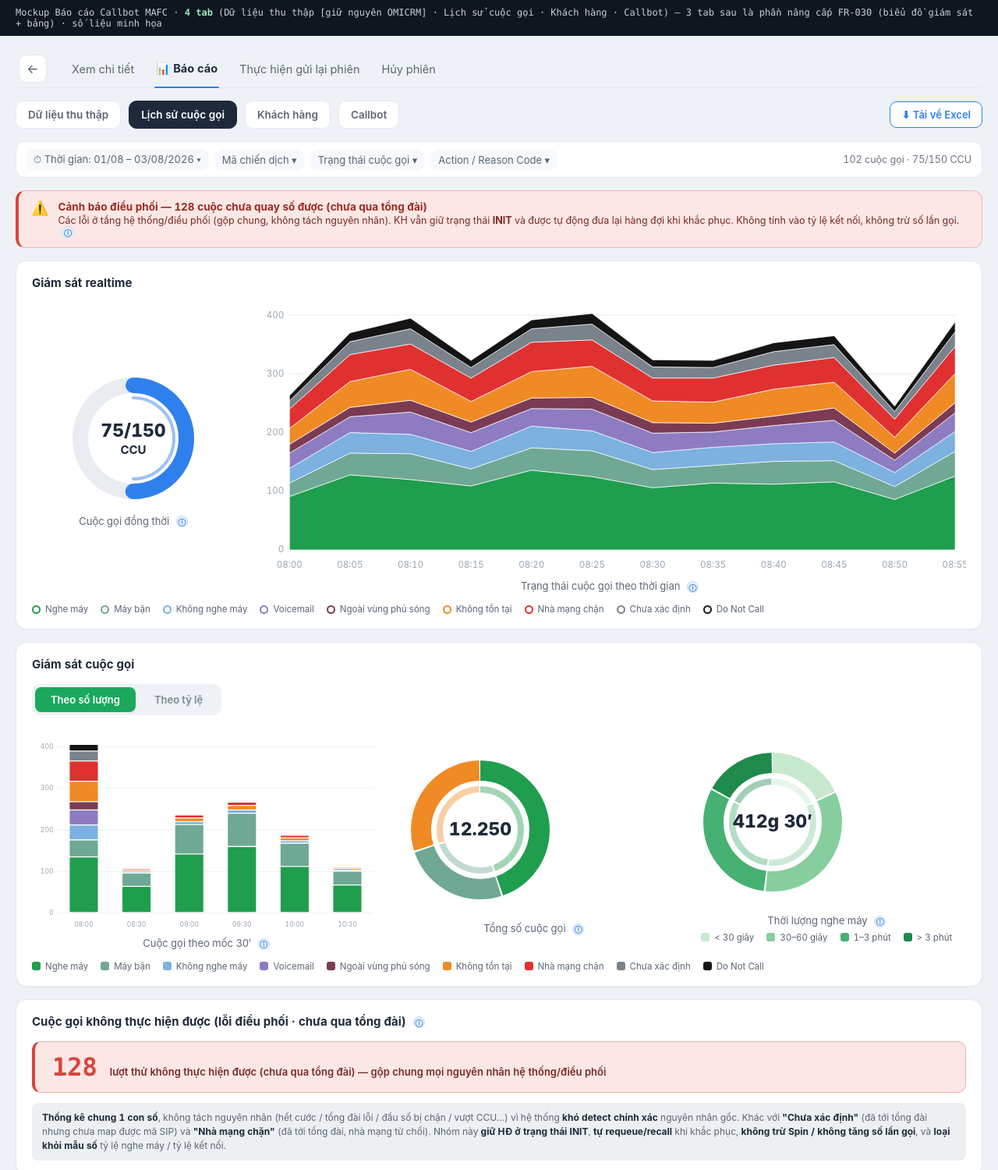
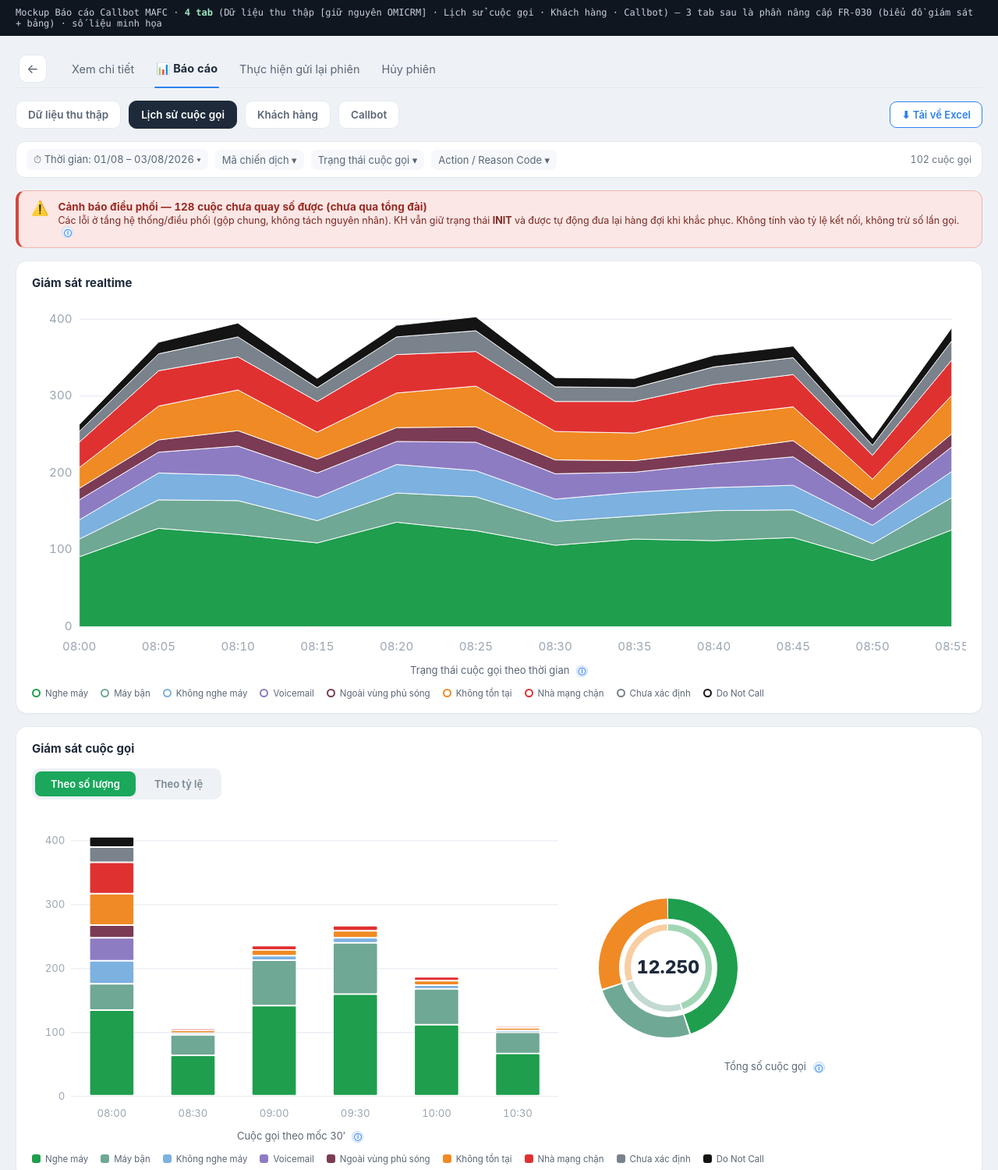
Before and after one commit to DNQ98/reportcallbot-new, a plain HTML site: page MAFC-BaoCao-Dashboard-FR030.html in a window 1280 px wide. Shown: the top 1500 px of the page at 78% size. Drawn offline with Linux system fonts and the light colour scheme.

Commit message:
Bao cao FR-030: bo gauge CCU (Giam sat realtime) + donut 'Thoi luong nghe may' (Giam sat cuoc goi)
Co-Authored-By: Claude Opus 4.8 (1M context) <noreply@anthropic.com>

```diff
--- a/MAFC-BaoCao-Dashboard-FR030.html
+++ b/MAFC-BaoCao-Dashboard-FR030.html
@@ -94,14 +94,14 @@
   /* ---- monitoring dashboard ---- */
   .mon-sec{background:#fff;border:1px solid var(--line);border-radius:14px;padding:18px 20px;margin-bottom:16px;box-shadow:0 1px 2px rgba(16,24,40,.03);}
   .mon-h{font-size:15px;font-weight:700;margin:0 0 16px;}
-  .mon-rt{display:grid;grid-template-columns:260px 1fr;gap:24px;align-items:center;}
+  .mon-rt{display:block;}
   @media(max-width:900px){.mon-rt{grid-template-columns:1fr;}.mon-cg{grid-template-columns:1fr!important;}}
   .gauge-wrap{text-align:center;}
   .gauge-lbl{font-size:13px;color:var(--sub);margin-top:8px;}
   .seg-toggle{display:inline-flex;background:#EEF1F5;border-radius:10px;padding:4px;gap:4px;margin-bottom:18px;}
   .seg-toggle button{border:none;background:transparent;padding:8px 20px;border-radius:8px;font-family:inherit;font-size:13px;font-weight:600;color:#7A8794;cursor:pointer;}
   .seg-toggle button.on{background:var(--green);color:#fff;}
-  .mon-cg{display:grid;grid-template-columns:1.25fr 1fr 1fr;gap:18px;align-items:center;}
+  .mon-cg{display:grid;grid-template-columns:1.4fr 1fr;gap:18px;align-items:center;}
   .chart-legend{display:flex;flex-wrap:wrap;gap:9px 16px;margin-top:14px;}
   .chart-legend .li{display:flex;align-items:center;gap:6px;font-size:11.5px;color:var(--sub);}
   .chart-legend .dot{width:11px;height:11px;border-radius:3px;flex:none;}
@@ -174,7 +174,7 @@
     <span class="f">Mã chiến dịch ▾</span>
     <span class="f">Trạng thái cuộc gọi ▾</span>
     <span class="f">Action / Reason Code ▾</span>
-    <span class="cnt" id="cnt">102 cuộc gọi · 75/150 CCU</span>
+    <span class="cnt" id="cnt">102 cuộc gọi</span>
   </div>
 
   <!-- ============ DASHBOARD 0: Dữ liệu thu thập (giữ nguyên OMICRM) ============ -->
@@ -197,7 +197,6 @@
     <div class="mon-sec">
       <div class="mon-h">Giám sát realtime</div>
       <div class="mon-rt">
-        <div class="gauge-wrap"><div id="ccuGauge"></div><div class="gauge-lbl">Cuộc gọi đồng thời <span class="fx" data-fx="Gauge CCU: value = số cuộc đang active (gồm cả đang đổ chuông); % = CCU hiện tại ÷ CCU tối đa (cấu hình). Cập nhật realtime qua API.">ⓘ</span></div></div>
         <div><div id="areaChart"></div><div class="donut-lbl">Trạng thái cuộc gọi theo thời gian <span class="fx" data-fx="Vùng chồng: V(s,b) = số cuộc gọi có trạng thái s và KẾT THÚC trong bucket [b, b+5′). Bucket 5′, cửa sổ 60′ cố định; xếp chồng theo legend.">ⓘ</span></div></div>
       </div>
       <div class="chart-legend" id="legend1"></div>
@@ -208,7 +207,6 @@
       <div class="mon-cg">
         <div><div id="barChart"></div><div class="donut-lbl">Cuộc gọi theo mốc 30′ <span class="fx" data-fx="Cột chồng theo mốc 30′. Theo số lượng: Bar(s,b) = số cuộc trạng thái s kết thúc trong [b, b+30′). Theo tỷ lệ: Bar(s,b) ÷ tổng cột × 100.">ⓘ</span></div></div>
         <div><div id="donut1"></div><div class="donut-lbl">Tổng số cuộc gọi <span class="fx" data-fx="Donut Tổng số cuộc gọi: Seg(s) = số cuộc gọi có trạng thái s; tâm = tổng số cuộc gọi.">ⓘ</span></div></div>
-        <div><div id="donut2"></div><div class="donut-lbl">Thời lượng nghe máy <span class="fx" data-fx="Donut Thời lượng nghe máy: TÂM = TỔNG thời lượng đàm thoại (billsec) toàn phiên; mỗi cung = tỷ trọng SỐ cuộc Nghe máy theo khoảng thời lượng (<30s / 30–60s / 1–3′ / >3′). Chỉ tính cuộc đã kết nối (billsec>0).">ⓘ</span></div><div class="chart-legend" id="donut2leg" style="justify-content:center;margin-top:6px"></div></div>
       </div>
       <div class="chart-legend" id="legend2"></div>
     </div>
@@ -464,7 +462,7 @@
       p.classList.add('on');
       const t=p.dataset.tab;
       document.querySelectorAll('.pane').forEach(pn=>pn.classList.toggle('on',pn.id===t));
-      const map={cdr:'102 cuộc gọi · 75/150 CCU',kh:'87 khách hàng',nlu:'182 câu nói'};
+      const map={cdr:'102 cuộc gọi',kh:'87 khách hàng',nlu:'182 câu nói'};
       document.getElementById('cnt').textContent=map[t];
     });
   });
@@ -542,16 +540,12 @@
   }
   function legend(id,labels,hollow){document.getElementById(id).innerHTML=STATUS.map((s,i)=>`<span class="li"><span class="dot${hollow?' hollow':''}" style="${hollow?'border-color:'+s.c:'background:'+s.c}"></span>${labels?labels[i]:s.name}</span>`).join('');}
 
-  document.getElementById('ccuGauge').innerHTML=gauge(75,150);
   document.getElementById('areaChart').innerHTML=stackedArea(areaData);
   function renderBar(pct){document.getElementById('barChart').innerHTML=stackedBar(barData,pct);}
   renderBar(false);
   document.getElementById('donut1').innerHTML=donut([{v:45,c:'#1F9E4E',name:'Nghe máy'},{v:25,c:'#6FA894',name:'Máy bận'},{v:30,c:'#F08A24',name:'Không tồn tại'}],'12.250');
-  const DUR_BUCKETS=[{v:18,c:'#C7E9CE',name:'< 30 giây'},{v:34,c:'#86CE9E',name:'30–60 giây'},{v:31,c:'#46B173',name:'1–3 phút'},{v:17,c:'#1F8A4C',name:'> 3 phút'}];
-  document.getElementById('donut2').innerHTML=donut(DUR_BUCKETS,'412g 30′');
   legend('legend1',null,true);
   legend('legend2');
-  document.getElementById('donut2leg').innerHTML=DUR_BUCKETS.map(s=>`<span class="li"><span class="dot" style="background:${s.c}"></span>${s.name}</span>`).join('');
   document.getElementById('segQty').addEventListener('click',function(){this.classList.add('on');document.getElementById('segPct').classList.remove('on');renderBar(false);});
   document.getElementById('segPct').addEventListener('click',function(){this.classList.add('on');document.getElementById('segQty').classList.remove('on');renderBar(true);});
 
```
Also changed, not shown: index.html (+4 -10 lines).
